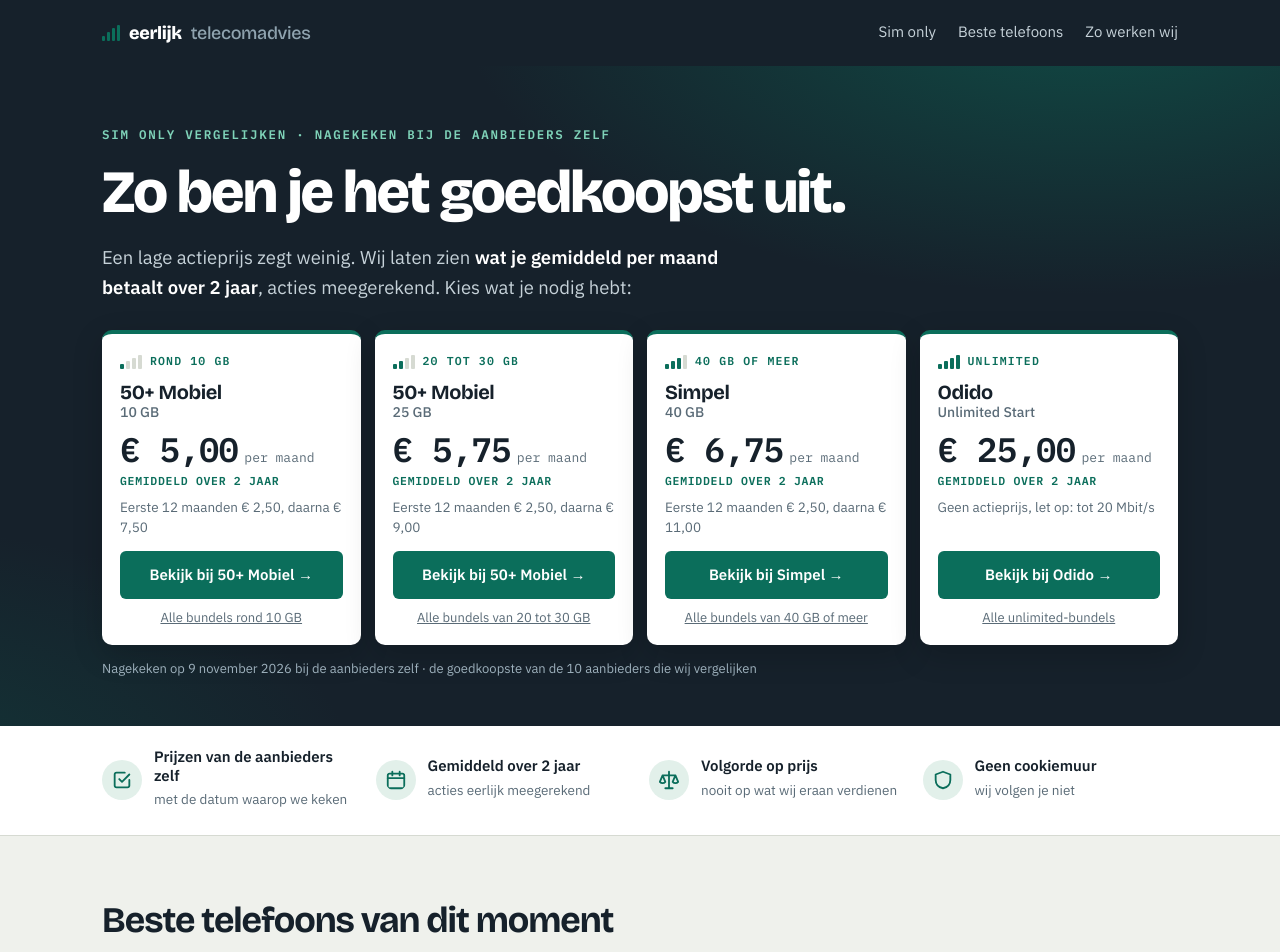
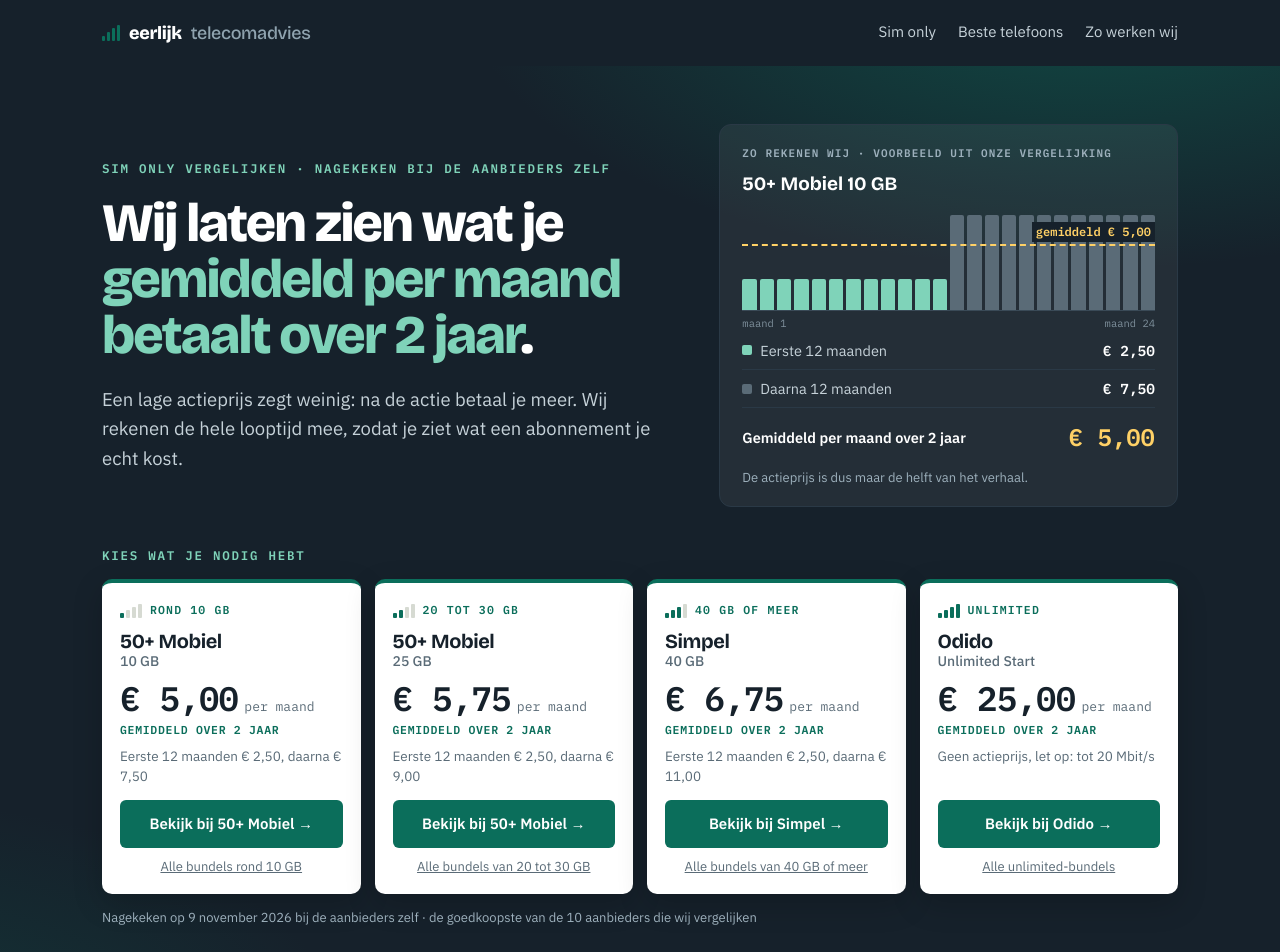
Before and after one commit to tummersruud-ux/eerlijktelecomadvies, a plain HTML site: page index.html in a window 1280 px wide. Shown: the top 952 px of the page. Drawn offline with Linux system fonts and the light colour scheme.

Commit message:
Homepage: de belofte als kop (gemiddeld per maand over 2 jaar) met een rekenvoorbeeld van 24 maanden
Co-Authored-By: Claude Opus 5.5 <noreply@anthropic.com>

```diff
--- a/index.html
+++ b/index.html
@@ -208,6 +208,31 @@ section .t-datum{color:var(--ink-soft)}
 @media (max-width:820px){.netten{grid-template-columns:1fr}.hero{padding:40px 0 34px}}
 @media (max-width:560px){.tegels{grid-template-columns:1fr}.v-grid{grid-template-columns:1fr;gap:14px}.t-prijs{font-size:30px}}
 @media (prefers-reduced-motion:reduce){.tegel:hover{transform:none}}
+
+/* De kop met het voorbeeld (15-11-2026: de zin van de eigenaar moet eruit springen) */
+.hero-top{display:grid;grid-template-columns:1.25fr 1fr;gap:44px;align-items:center}
+.hero h1{max-width:none;font-size:clamp(34px,4.4vw,54px);line-height:1.04}
+.hero h1 em{font-style:normal;color:#7FD3B9}
+.kies{font-family:var(--mono);font-size:12.5px;letter-spacing:.14em;text-transform:uppercase;color:#7FD3B9;font-weight:600;margin-top:38px}
+.kies + .tegels{margin-top:14px}
+.vb{background:rgba(255,255,255,.06);border:1px solid #2A3946;border-radius:12px;padding:20px 22px 18px}
+.vb-kop{font-family:var(--mono);font-size:11px;letter-spacing:.1em;text-transform:uppercase;color:#9DB0BC;font-weight:600}
+.vb-wie{font-family:var(--display);font-weight:700;font-size:19px;margin-top:6px}
+.vb-balk{position:relative;display:flex;align-items:flex-end;gap:3px;height:96px;margin-top:16px;border-bottom:1px solid #3A4A57}
+.vb-balk i{flex:1;border-radius:2px 2px 0 0;display:block}
+.vb-balk i.a,.stip.a{background:#7FD3B9}
+.vb-balk i.n,.stip.n{background:#5A6B77}
+.vb-lijn{position:absolute;left:0;right:0;border-top:2px dashed #FFD166}
+.vb-lijn b{position:absolute;right:0;top:-24px;font-family:var(--mono);font-size:12px;color:#FFD166;font-weight:600;background:var(--ink);padding:0 4px}
+.vb-as{display:flex;justify-content:space-between;font-family:var(--mono);font-size:10.5px;color:#7F909C;margin-top:4px}
+.vb-rij{display:flex;justify-content:space-between;align-items:center;gap:12px;font-size:14.5px;color:#C6D2D9;padding:7px 0;border-bottom:1px solid #2A3946}
+.vb-rij span{display:flex;align-items:center;gap:8px}
+.stip{display:inline-block;width:10px;height:10px;border-radius:2px}
+.vb-rij strong{font-family:var(--mono);color:#fff;font-weight:600}
+.vb-rij.uit{border-bottom:none;padding-top:10px;color:#fff;font-weight:600}
+.vb-rij.uit strong{font-size:24px;color:#FFD166}
+.vb-noot{font-size:13px;color:#9DB0BC;margin-top:4px}
+@media (max-width:820px){.hero-top{grid-template-columns:1fr;gap:26px}}
 </style>
 </head>
 <body>
@@ -228,9 +253,26 @@ section .t-datum{color:var(--ink-soft)}
 
 <div class="hero">
   <div class="wrap">
-    <p class="eyebrow">Sim only vergelijken · nagekeken bij de aanbieders zelf</p>
-    <h1>Zo ben je het goedkoopst uit.</h1>
-    <p class="lede">Een lage actieprijs zegt weinig. Wij laten zien <strong>wat je gemiddeld per maand betaalt over 2 jaar</strong>, acties meegerekend. Kies wat je nodig hebt:</p>
+    <div class="hero-top">
+      <div>
+        <p class="eyebrow">Sim only vergelijken · nagekeken bij de aanbieders zelf</p>
+        <h1>Wij laten zien wat je <em>gemiddeld per maand betaalt over 2&nbsp;jaar</em>.</h1>
+        <p class="lede">Een lage actieprijs zegt weinig: na de actie betaal je meer. Wij rekenen de hele looptijd mee, zodat je ziet wat een abonnement je echt kost.</p>
+      </div>
+<!-- AUTO:VOORBEELD (gemaakt door _bouw/maak.py uit data/prijzen.json; niet met de hand aanpassen) -->
+      <div class="vb">
+        <p class="vb-kop">Zo rekenen wij · voorbeeld uit onze vergelijking</p>
+        <p class="vb-wie">50+ Mobiel 10 GB</p>
+        <div class="vb-balk" role="img" aria-label="12 maanden € 2,50, daarna 12 maanden € 7,50, gemiddeld € 5,00 per maand"><i class="a" style="height:33%"></i><i class="a" style="height:33%"></i><i class="a" style="height:33%"></i><i class="a" style="height:33%"></i><i class="a" style="height:33%"></i><i class="a" style="height:33%"></i><i class="a" style="height:33%"></i><i class="a" style="height:33%"></i><i class="a" style="height:33%"></i><i class="a" style="height:33%"></i><i class="a" style="height:33%"></i><i class="a" style="height:33%"></i><i class="n" style="height:100%"></i><i class="n" style="height:100%"></i><i class="n" style="height:100%"></i><i class="n" style="height:100%"></i><i class="n" style="height:100%"></i><i class="n" style="height:100%"></i><i class="n" style="height:100%"></i><i class="n" style="height:100%"></i><i class="n" style="height:100%"></i><i class="n" style="height:100%"></i><i class="n" style="height:100%"></i><i class="n" style="height:100%"></i><span class="vb-lijn" style="bottom:67%"><b>gemiddeld € 5,00</b></span></div>
+        <div class="vb-as"><span>maand 1</span><span>maand 24</span></div>
+        <div class="vb-rij"><span><i class="stip a"></i>Eerste 12 maanden</span><strong>€ 2,50</strong></div>
+        <div class="vb-rij"><span><i class="stip n"></i>Daarna 12 maanden</span><strong>€ 7,50</strong></div>
+        <div class="vb-rij uit"><span>Gemiddeld per maand over 2 jaar</span><strong>€ 5,00</strong></div>
+        <p class="vb-noot">De actieprijs is dus maar de helft van het verhaal.</p>
+      </div>
+<!-- /AUTO:VOORBEELD -->
+    </div>
+    <p class="kies">Kies wat je nodig hebt</p>
 <!-- AUTO:WINNAARS (gemaakt door _bouw/maak.py uit data/prijzen.json; niet met de hand aanpassen) -->
   <div class="tegels">
     <div class="tegel">
```
